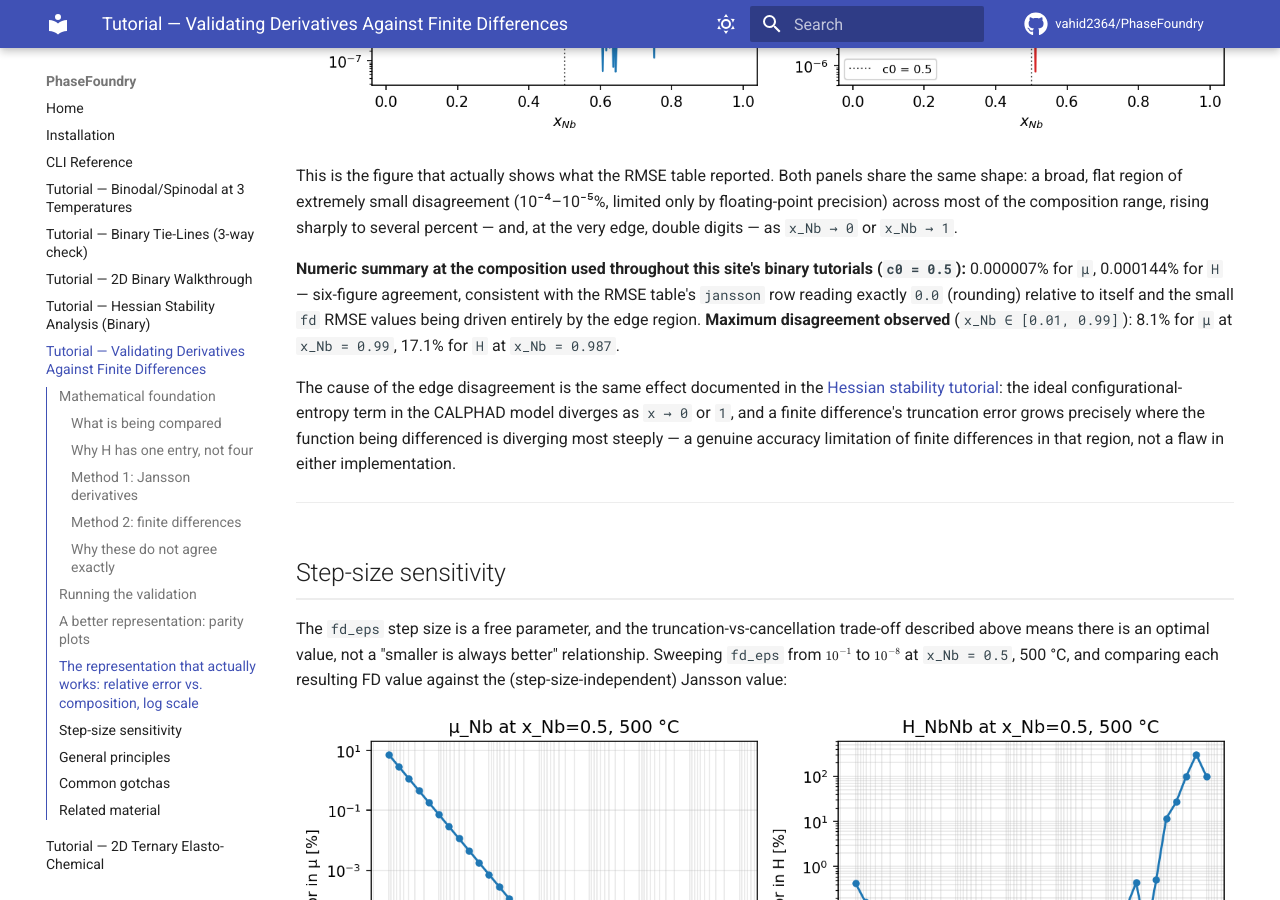
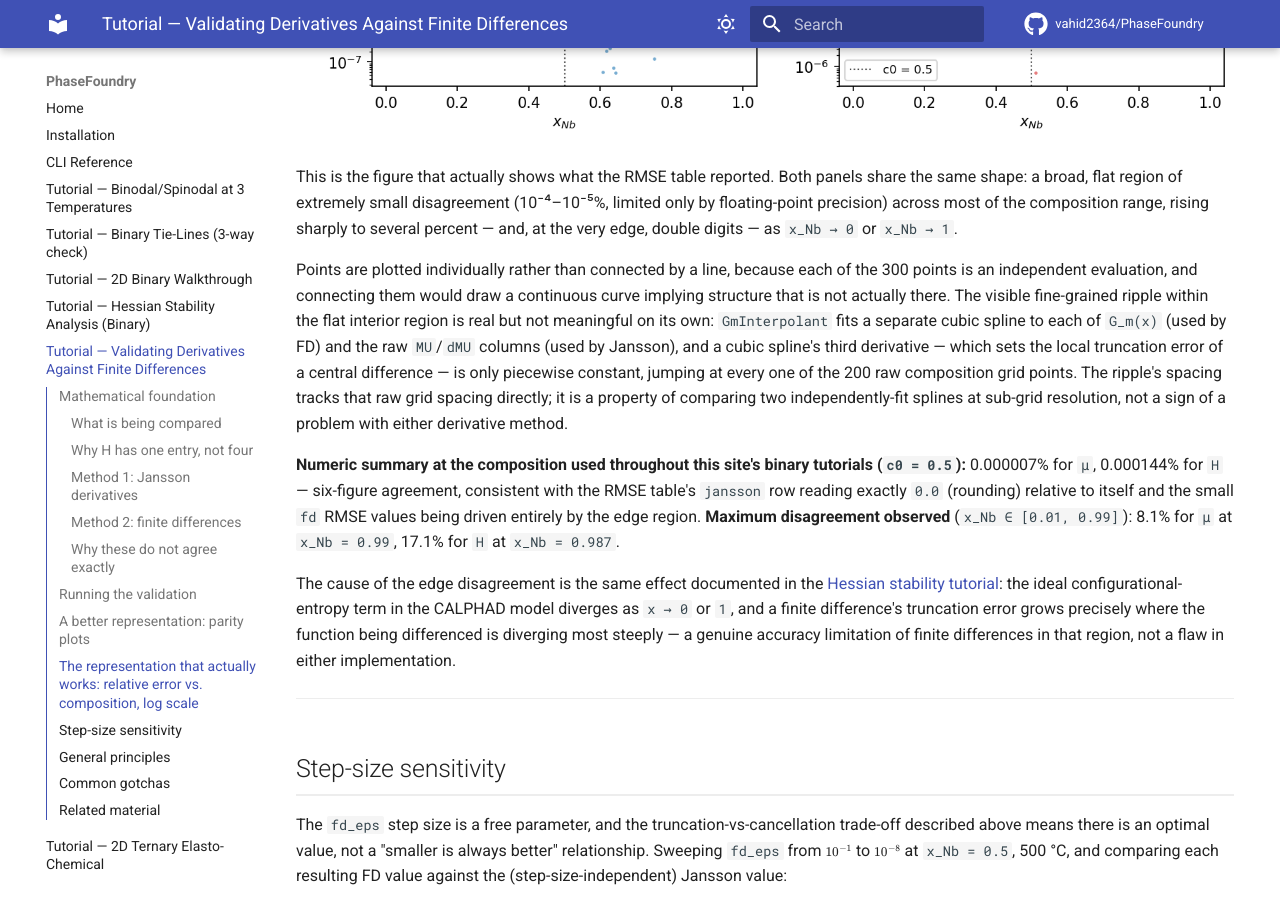
Before and after one commit to vahid2364/PhaseFoundry, an MkDocs documentation site: the page built from docs/tutorial_derivative_validation.md, in a window 1280 px wide and 900 px high, scrolled down 4803 px. Built offline with MkDocs 1.6.1 and Material for MkDocs 9.7.7, drawn with Linux system fonts in a browser that asks for light colours; comment, search, counter and statistics services are not loaded.

Commit message:
Plot the relative-error figure as discrete points, not a connected line
Connecting 300 independent per-composition evaluations with a line implied
continuous structure that isn't really there. Add a paragraph explaining
the fine ripple visible in the interior: GmInterpolant fits G_m and the
raw MU/dMU columns as separate cubic splines, whose third derivative jumps
at each of the 200 raw grid knots, so FD-vs-Jansson disagreement oscillates
at the raw grid's spatial frequency — a property of comparing two
independently-fit splines at sub-grid resolution, not a defect.

```diff
--- a/docs/tutorial_derivative_validation.md
+++ b/docs/tutorial_derivative_validation.md
@@ -236,6 +236,19 @@ disagreement (10⁻⁴–10⁻⁵%, limited only by floating-point precision) ac
 most of the composition range, rising sharply to several percent — and, at
 the very edge, double digits — as `x_Nb → 0` or `x_Nb → 1`.
 
+Points are plotted individually rather than connected by a line, because
+each of the 300 points is an independent evaluation, and connecting them
+would draw a continuous curve implying structure that is not actually
+there. The visible fine-grained ripple within the flat interior region is
+real but not meaningful on its own: `GmInterpolant` fits a separate cubic
+spline to each of `G_m(x)` (used by FD) and the raw `MU`/`dMU` columns
+(used by Jansson), and a cubic spline's third derivative — which sets the
+local truncation error of a central difference — is only piecewise
+constant, jumping at every one of the 200 raw composition grid points.
+The ripple's spacing tracks that raw grid spacing directly; it is a
+property of comparing two independently-fit splines at sub-grid
+resolution, not a sign of a problem with either derivative method.
+
 **Numeric summary at the composition used throughout this site's binary
 tutorials (`c0 = 0.5`):** 0.000007% for `μ`, 0.000144% for `H` — six-figure
 agreement, consistent with the RMSE table's `jansson` row reading exactly
```
Also changed, not shown: docs/images/tutorial_derivative_validation/02_relative_error_mu_and_H.png.
